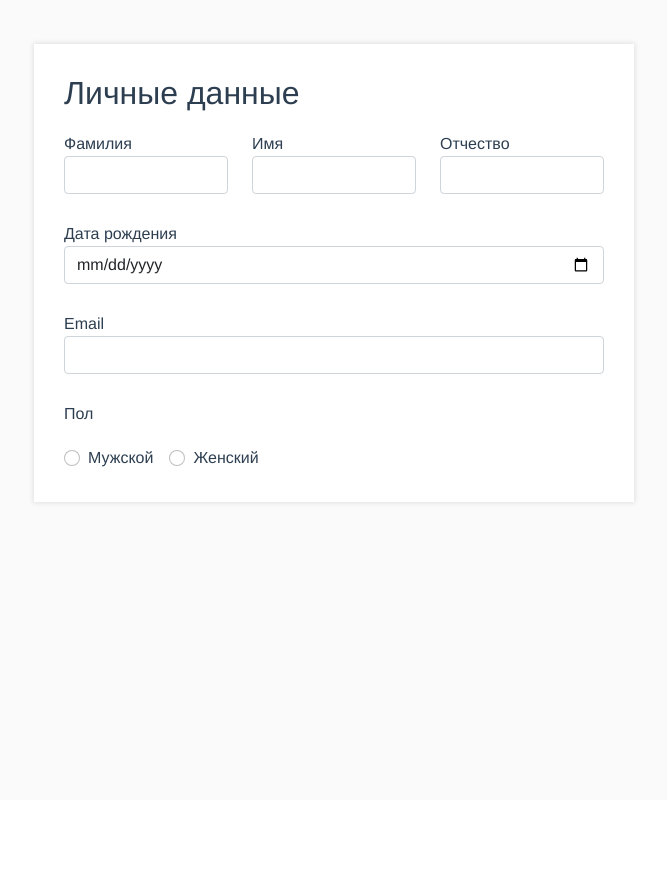
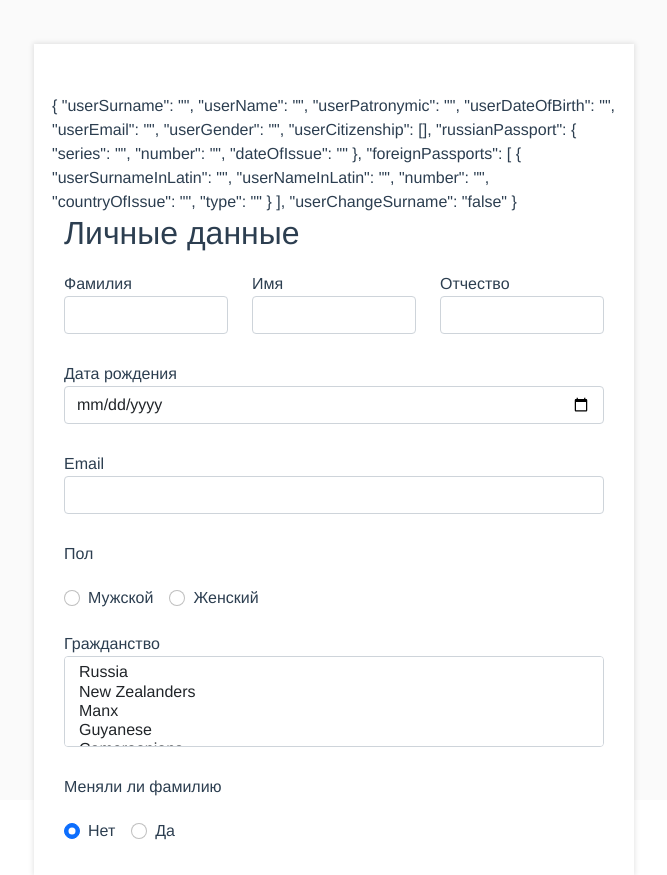
Before and after one commit to ozon-edu-vue-2021/required-task-4-zhenyanesterkova, a Vue app: page / in a window 1280 px wide. Shown: the whole page, without its empty margins (306-973 px from the left). Before the commit the page ends 800 px from the top, so only its background shows below. Built offline with nearby package versions, Linux system fonts and the light colour scheme.

Commit message:
Попытка реализовать выбор нескольких гражданств

```diff
--- a/src/components/Form.vue
+++ b/src/components/Form.vue
@@ -1,31 +1,60 @@
 <template>
   <div class="form">
+    <div class="row">
+      {{ formData }}
+    </div>
+
     <h2>Личные данные</h2>
 
     <div class="row">
       <label for="userSurname" class="form-label col-lg-4"
-        >Фамилия<input id="userSurname" type="text" class="form-control"
+        >Фамилия<input
+          id="userSurname"
+          type="text"
+          class="form-control"
+          v-model="formData.userSurname"
       /></label>
       <label class="form-label col-lg-4" for="userName">
-        Имя <input class="form-control" id="userName" type="text" />
+        Имя
+        <input
+          class="form-control"
+          id="userName"
+          type="text"
+          v-model="formData.userName"
+        />
       </label>
       <label for="userPatronymic" class="form-label col-lg-4">
         Отчество
-        <input type="text" id="userPatronymic" class="form-control" />
+        <input
+          type="text"
+          id="userPatronymic"
+          class="form-control"
+          v-model="formData.userPatronymic"
+        />
       </label>
     </div>
 
     <div class="row">
       <label for="userDateOfBirth" class="form-label col-lg-12">
         Дата рождения
-        <input type="date" id="userDateOfBirth" class="form-control" />
+        <input
+          type="date"
+          id="userDateOfBirth"
+          class="form-control"
+          v-model="formData.userDateOfBirth"
+        />
       </label>
     </div>
 
     <div class="row">
       <label for="userEmail" class="form-label col-lg-12">
         Email
-        <input type="email" id="userEmail" class="form-control" />
+        <input
+          type="email"
+          id="userEmail"
+          class="form-control"
+          v-model="formData.userEmail"
+        />
       </label>
     </div>
 
@@ -38,6 +67,7 @@
           type="radio"
           id="userGenderMale"
           value="male"
+          v-model="formData.userGender"
         />
       </label>
     </div>
@@ -49,6 +79,151 @@
           type="radio"
           id="userGenderFemale"
           value="female"
+          v-model="formData.userGender"
+        />
+      </label>
+    </div>
+
+    <div class="row">
+      <label for="userCitizenship" class="form-label col-lg-12">
+        Гражданство
+        <select
+          class="form-select"
+          id="userCitizenship"
+          v-model="formData.userCitizenship"
+          multiple
+        >
+          <option
+            v-for="citizenship in allCitizenships"
+            :key="citizenship.id"
+            v-bind:value="citizenship.id"
+          >
+            {{ citizenship.nationality }}
+          </option>
+        </select>
+      </label>
+    </div>
+    <div class="userPassport">
+      <div class="russionPassport" v-if="isHaveRussiaCitizenship">
+        <h5>Паспорт гражданства Russia</h5>
+        <div class="row">
+          <label for="seriesOfRussianPassport" class="form-label col-lg-3"
+            >Серия
+            <input
+              id="seriesOfRussianPassport"
+              type="text"
+              class="form-control"
+              v-model="formData.russianPassport.series"
+          /></label>
+          <label for="numberOfRussianPassport" class="form-label col-lg-3"
+            >Номер<input
+              id="numberOfRussianPassport"
+              type="text"
+              class="form-control"
+              v-model="formData.russianPassport.number"
+          /></label>
+          <label for="dateOfIssueOfRussianPassport" class="form-label col-lg-6">
+            Дата выдачи
+            <input
+              type="date"
+              id="dateOfIssueOfRussianPassport"
+              class="form-control"
+              v-model="formData.russianPassport.dateOfIssue"
+            />
+          </label>
+        </div>
+      </div>
+      <div class="foreignPassport" v-if="isHaveForeignCitizenship">
+        <h5>Иностранные паспорта</h5>
+        <div
+          v-for="citizenship in formData.userCitizenship"
+          :key="citizenship.id"
+        >
+          <div class="row">
+            <label for="userSurnameInLatin" class="form-label col-lg-6"
+              >Фамилия на латинице<input
+                id="userSurnameInLatin"
+                type="text"
+                class="form-control"
+                v-model="formData.foreignPassports[0].userSurnameInLatin"
+            /></label>
+            <label class="form-label col-lg-6" for="userName">
+              Имя на латинице
+              <input
+                class="form-control"
+                id="userNameInLatin"
+                type="text"
+                v-model="formData.foreignPassports[0].userNameInLatin"
+              />
+            </label>
+          </div>
+          <div class="row">
+            <label for="numberOfForeignPassport" class="form-label col-lg-4"
+              >Номер паспорта
+              <input
+                id="numberOfForeignPassport"
+                type="text"
+                class="form-control"
+                v-model="formData.foreignPassports[0].number"
+            /></label>
+            <label for="countryOfPassport" class="form-label col-lg-3">
+              Страна выдачи
+              <select
+                class="form-select"
+                id="countryOfPassport"
+                v-model="formData.foreignPassports[0].countryOfIssue"
+              >
+                <option
+                  v-for="citizenship in allCitizenships"
+                  :key="citizenship.id"
+                  v-bind:value="citizenship.nationality"
+                >
+                  {{ citizenship.nationality }}
+                </option>
+              </select>
+            </label>
+            <label for="typeOfPassport" class="form-label col-lg-5">
+              Тип паспорта
+              <select
+                class="form-select"
+                id="typeOfPassport"
+                v-model="formData.foreignPassports[0].type"
+              >
+                <option
+                  v-for="typeOfPassport in allTypesOfPassports"
+                  :key="typeOfPassport.id"
+                  v-bind:value="typeOfPassport.id"
+                >
+                  {{ typeOfPassport.type }}
+                </option>
+              </select>
+            </label>
+          </div>
+        </div>
+      </div>
+    </div>
+    <div>Меняли ли фамилию</div>
+    <div class="form-check form-check-inline">
+      <label class="form-check-label" for="notChangeSurname">
+        Нет<input
+          name="userChangeSurname"
+          class="form-check-input"
+          type="radio"
+          id="notChangeSurname"
+          value="false"
+          v-model="formData.userChangeSurname"
+        />
+      </label>
+    </div>
+    <div class="form-check form-check-inline">
+      <label class="form-check-label" for="changedSurname">
+        Да<input
+          name="userChangeSurname"
+          class="form-check-input"
+          type="radio"
+          id="changedSurname"
+          value="true"
+          v-model="formData.userChangeSurname"
         />
       </label>
     </div>
@@ -56,9 +231,61 @@
 </template>
 
 <script>
+import citizenships from "@/assets/data/citizenships.json";
+import typesOfPassports from "@/assets/data/passport-types.json";
+
 export default {
   data() {
-    return {};
+    return {
+      formData: {
+        userSurname: "",
+        userName: "",
+        userPatronymic: "",
+        userDateOfBirth: "",
+        userEmail: "",
+        userGender: "",
+
+        userCitizenship: [],
+        russianPassport: {
+          series: "",
+          number: "",
+          dateOfIssue: "",
+        },
+        foreignPassports: [
+          {
+            userSurnameInLatin: "",
+            userNameInLatin: "",
+            number: "",
+            countryOfIssue: "",
+            type: "",
+          },
+        ],
+        userChangeSurname: "false",
+      },
+      allCitizenships: citizenships,
+      allTypesOfPassports: typesOfPassports,
+    };
+  },
+  computed: {
+    isHaveRussiaCitizenship: function () {
+      if (
+        this.formData.userCitizenship.length > 0 &&
+        this.formData.userCitizenship.includes(8604)
+      ) {
+        return true;
+      }
+      return false;
+    },
+    isHaveForeignCitizenship: function () {
+      if (this.formData.userCitizenship.length > 1) {
+        return true;
+      } else if (this.formData.userCitizenship.length === 0) {
+        return false;
+      } else if (!this.isHaveRussiaCitizenship) {
+        return true;
+      }
+      return false;
+    },
   },
   methods: {},
 };
```
